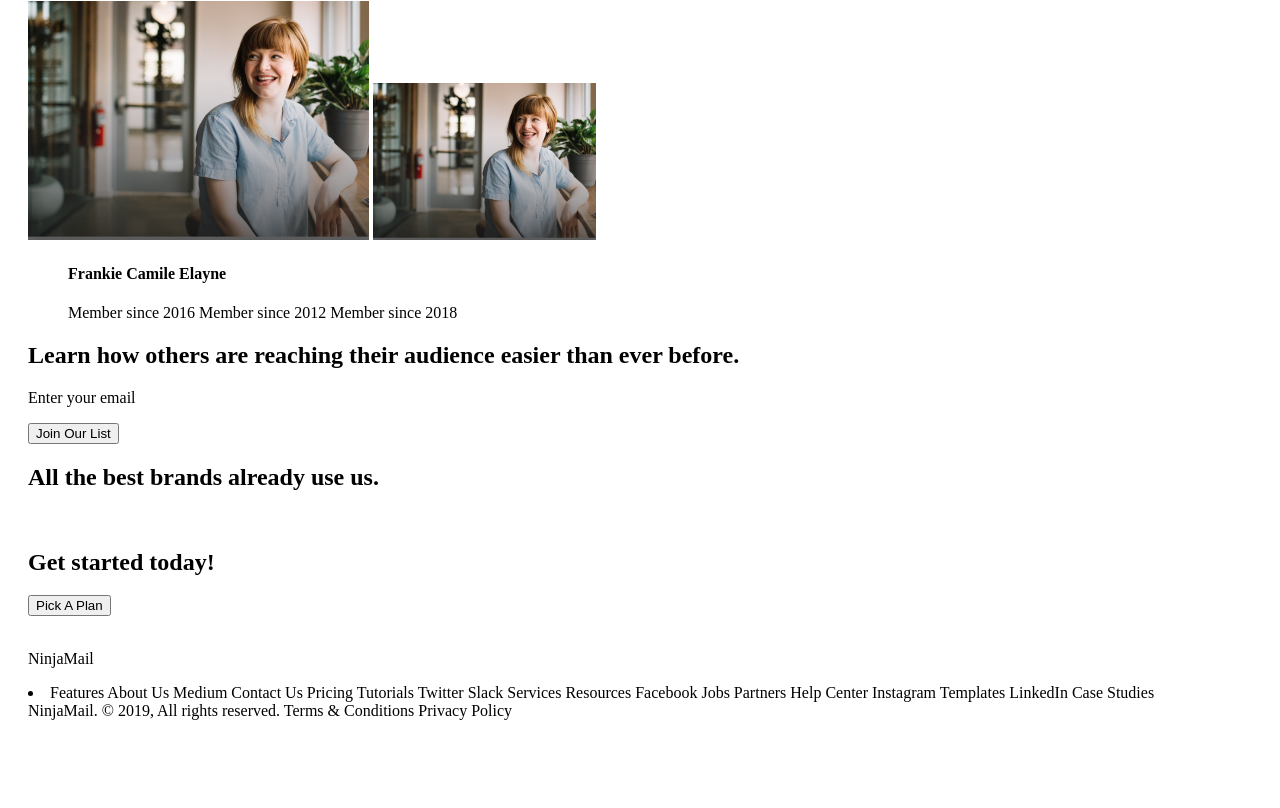
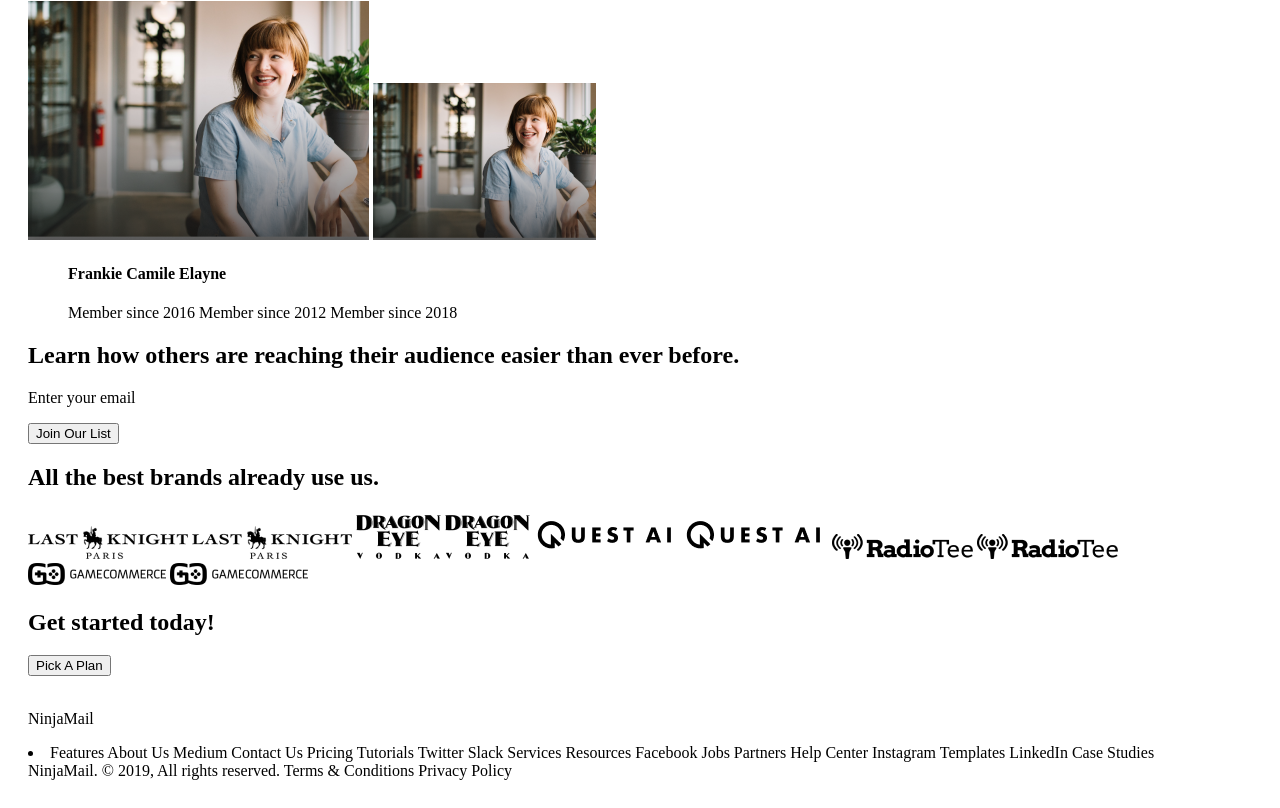
Before and after one commit to TerryHCollins/Project1_Design2, a plain HTML site: page index.html in a window 1280 px wide. Shown: the part 2419-3227 px from the top of the page. Before the commit the page ends 3167 px from the top, so only its background shows below. Drawn offline with Linux system fonts and the light colour scheme.

Commit message:
More photos

```diff
--- a/index.html
+++ b/index.html
@@ -82,11 +82,20 @@
                     </div>
                     <main class="section4">
                         <h2>All the best brands already use us.</h2>
-                        <img src="">
-                        <img src="">
-                        <img src="">
-                        <img src="">
-                        <img src="">
+                        <img src="./Ninja Mail Assets/Desktop Logos/Logo1.png" alt="Last Knight Paris Logo">
+                        <img src="./Ninja Mail Assets/Mobile Logos/Logo1.png" alt="Last Knight Paris Logo">
+
+                        <img src="./Ninja Mail Assets/Desktop Logos/Logo2.png" alt="Dragon Eye Yodka Logo">
+                        <img src="./Ninja Mail Assets/Mobile Logos/Logo2.png" alt="Dragon eye Yodka Logo">
+
+                        <img src="./Ninja Mail Assets/Desktop Logos/Logo3.png" alt="Quest AI Logo">
+                        <img src="./Ninja Mail Assets/Mobile Logos/Logo3.png" alt="Quest AI Logo">
+
+                        <img src="./Ninja Mail Assets/Desktop Logos/Logo4.png" alt="Radio Tee Logo">
+                        <img src="./Ninja Mail Assets/Mobile Logos/Logo4.png" alt="Radio Tee Logo">
+
+                        <img src="./Ninja Mail Assets/Desktop Logos/Logo5.png" alt="Game Commerce Logo">
+                        <img src="./Ninja Mail Assets/Mobile Logos/Logo5.png" alt="Game Commerce Logo">
                         </div>
 
                         <div class="accent2">
```
